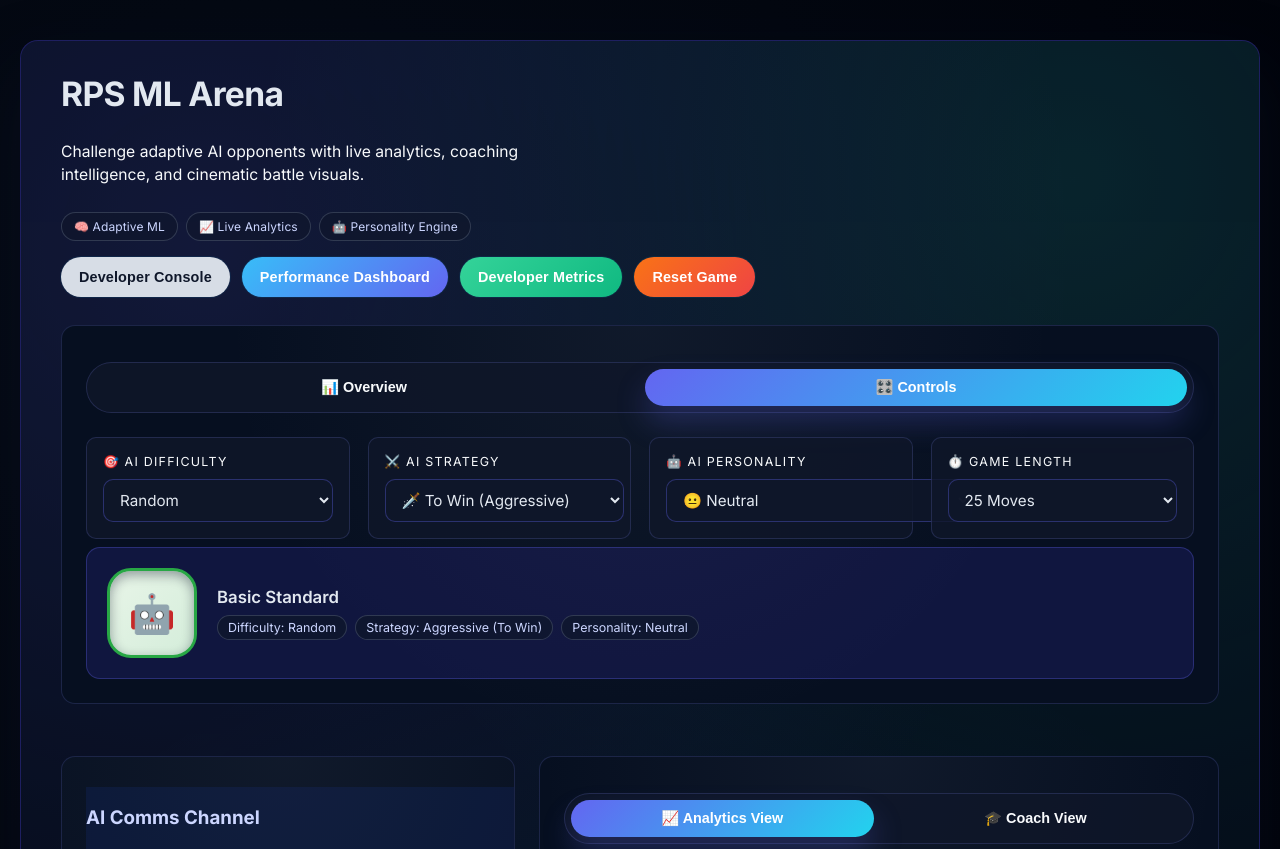
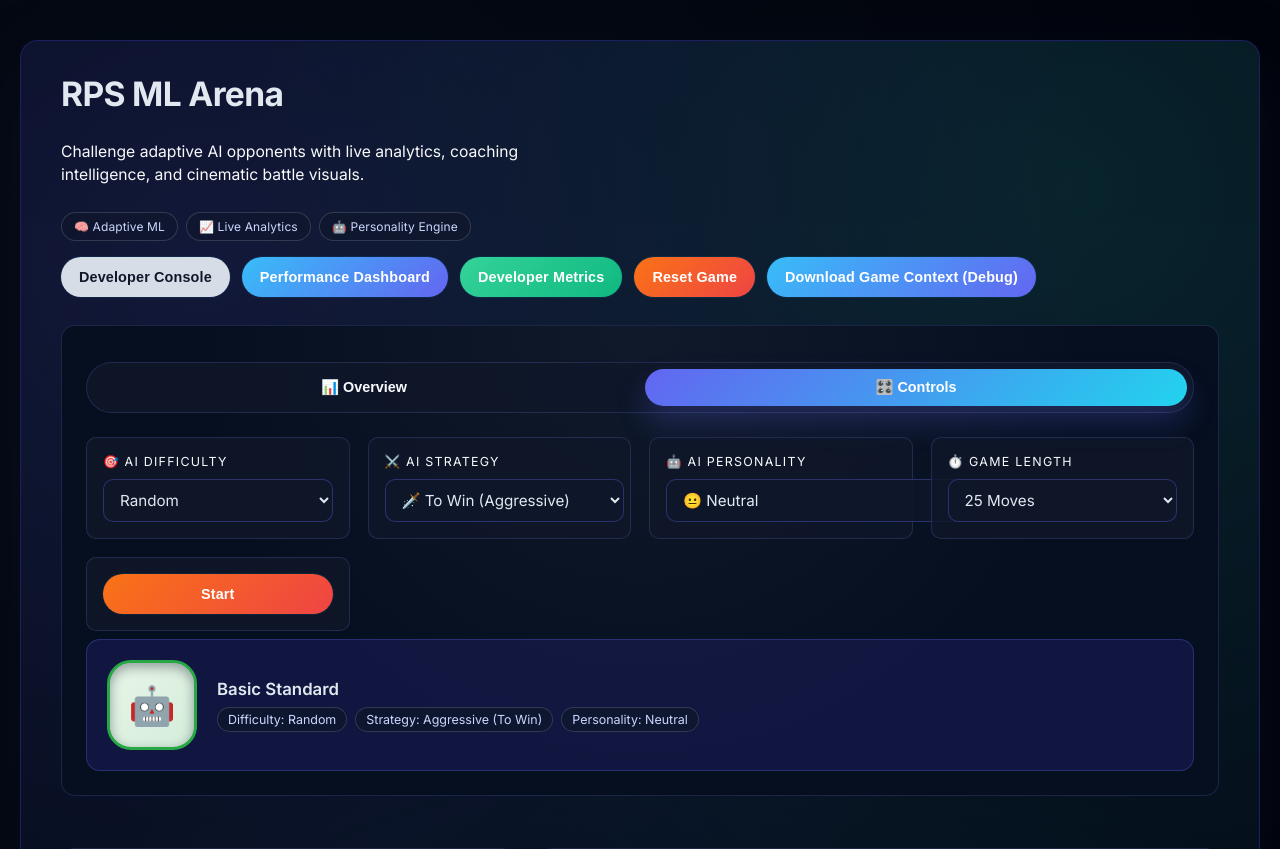
Before and after one commit to leochiang0804/RPS_mind_game, a Flask app: page / in a window 1280 px wide. Shown: the top 849 px of the page. Run offline with Flask 3, Linux system fonts and the light colour scheme.

Commit message:
improved game initialization

```diff
--- a/webapp/app.py
+++ b/webapp/app.py
@@ -1,3 +1,4 @@
+
 from flask import Flask, render_template, request, redirect, url_for, jsonify, session
 import os
 import sys
@@ -1668,6 +1669,12 @@ def ai_coach_llm_comparison():
             'error': 'Failed to get coaching style information'
         }), 500
 
+# This is for Debug only
+@app.route('/download_game_context')
+def download_game_context():
+    from game_context import build_game_context
+    context = build_game_context(session)
+    return jsonify(context)
 
 import threading
 import webbrowser
--- a/webapp/templates/index.html
+++ b/webapp/templates/index.html
@@ -172,6 +172,8 @@
                     <button class="pill-button gradient-info" onclick="window.open('/performance', '_blank')">Performance Dashboard</button>
                     <button class="pill-button gradient-success" onclick="showDeveloperMetrics()">Developer Metrics</button>
                     <button class="pill-button gradient-danger" onclick="resetGame()">Reset Game</button>
+                    <!-- This is for Debug only -->
+                    <button class="pill-button gradient-info" onclick="downloadGameContext()">Download Game Context (Debug)</button>
                 </div>
             </header>
 
@@ -346,6 +348,10 @@
                                             <option value="infinite">Infinite</option>
                                         </select>
                                     </div>
+                                    <!-- This is for Debug only -->
+                                    <div class="select-card">
+                                        <button id="start-lock-controls" class="pill-button gradient-danger" style="display: flex; justify-content: center; align-items: center; width: 100%;" onclick="lockControls()"><span style="margin: 0 auto;">Start</span></button>
+                                    </div>
                                 </div>
                             </div>
                             <!-- Buttons moved to header-actions -->
@@ -415,9 +421,9 @@
                             </div>
                             <div id="endgame-summary-panel" class="endgame-summary" aria-live="polite"></div>
                             <div class="move-pad">
-                                <button type="button" id="move-paper" class="move-btn" onclick="submitMove('paper')">Paper (P)</button>
-                                <button type="button" id="move-rock" class="move-btn" onclick="submitMove('rock')">Rock (R)</button>
-                                <button type="button" id="move-scissors" class="move-btn" onclick="submitMove('scissors')">Scissors (S)</button>
+                                <button type="button" id="move-paper" class="move-btn" onclick="submitMove('paper')" disabled>Paper (P)</button>
+                                <button type="button" id="move-rock" class="move-btn" onclick="submitMove('rock')" disabled>Rock (R)</button>
+                                <button type="button" id="move-scissors" class="move-btn" onclick="submitMove('scissors')" disabled>Scissors (S)</button>
                             </div>
                         </div>
                     </section>
@@ -464,6 +470,61 @@
 
 <script src="https://cdn.jsdelivr.net/npm/chart.js"></script>
     <script>
+    // This is for Debug only
+    let gameStarted = false;
+    function lockControls() {
+        document.getElementById('difficulty').disabled = true;
+        document.getElementById('strategy').disabled = true;
+        document.getElementById('personality').disabled = true;
+        document.getElementById('game-length').disabled = true;
+        document.getElementById('start-lock-controls').disabled = true;
+        document.getElementById('start-lock-controls').classList.remove('gradient-danger');
+        document.getElementById('start-lock-controls').classList.add('gradient-success');
+        // Enable move buttons
+        document.getElementById('move-paper').disabled = false;
+        document.getElementById('move-rock').disabled = false;
+        document.getElementById('move-scissors').disabled = false;
+        gameStarted = true;
+    }
+    // On page load, ensure move buttons are disabled until Start is clicked
+    document.addEventListener('DOMContentLoaded', function() {
+        document.getElementById('move-paper').disabled = true;
+        document.getElementById('move-rock').disabled = true;
+        document.getElementById('move-scissors').disabled = true;
+        gameStarted = false;
+        document.getElementById('start-lock-controls').classList.remove('gradient-success');
+        document.getElementById('start-lock-controls').classList.add('gradient-danger');
+    });
+    // Only allow keyboard move input after Start is clicked
+    document.addEventListener('keydown', function(e) {
+        if (gameStarted) {
+            if (e.key === 'p' || e.key === 'P') submitMove('paper');
+            if (e.key === 'r' || e.key === 'R') submitMove('rock');
+            if (e.key === 's' || e.key === 'S') submitMove('scissors');
+        }
+    });
+    // Gate submitMove so it cannot be called before gameStarted
+    const originalSubmitMove = window.submitMove;
+    window.submitMove = function(move) {
+        if (!gameStarted) return;
+        originalSubmitMove(move);
+    }
+    // This is for Debug only
+    function downloadGameContext() {
+        fetch('/download_game_context')
+            .then(response => response.json())
+            .then(data => {
+                const blob = new Blob([JSON.stringify(data, null, 2)], {type: 'application/json'});
+                const url = URL.createObjectURL(blob);
+                const a = document.createElement('a');
+                a.href = url;
+                a.download = 'game_context.json';
+                document.body.appendChild(a);
+                a.click();
+                document.body.removeChild(a);
+                URL.revokeObjectURL(url);
+            });
+    }
         console.log('Main page script loading...');
 
         // Global variables (will be updated from dropdown values on page load)
```
